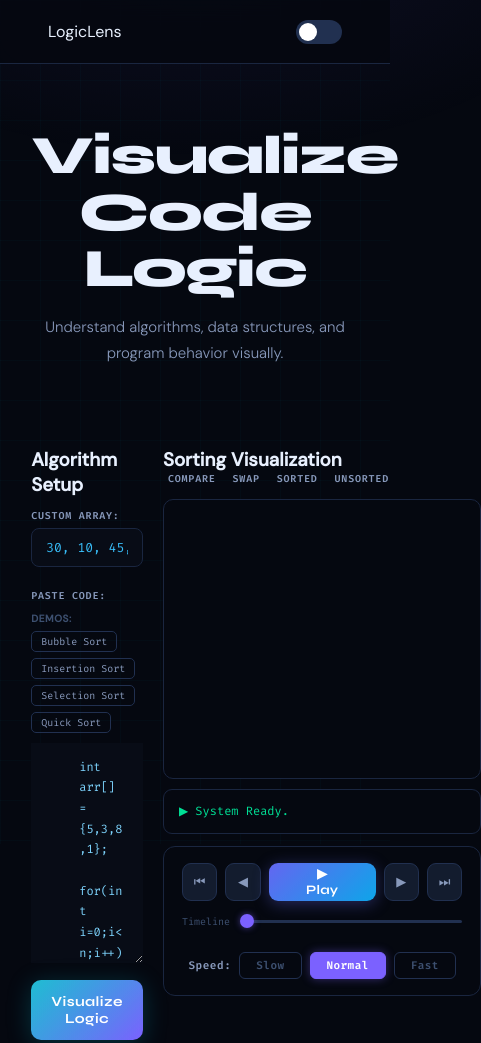
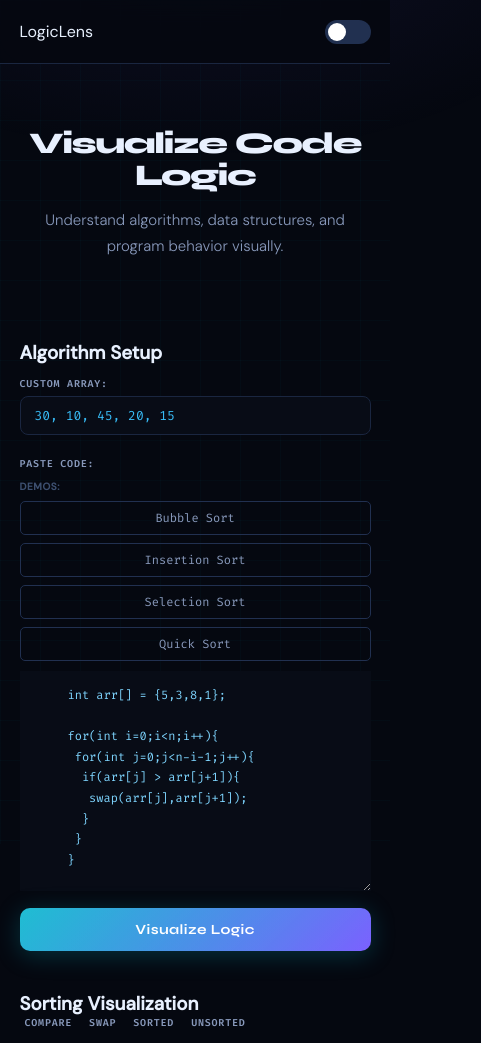
Before and after one commit to krishhj/LogicLens, a website: page index.html in a window 390 px wide. Shown: the top 1043 px of the page, 481 px wide, since content can reach past the window. Drawn offline with Linux system fonts and the light colour scheme.

Commit message:
UI: Make layouts 100% responsive for mobile layouts

```diff
--- a/logiclens.css
+++ b/logiclens.css
@@ -1093,3 +1093,67 @@ body.light .queue-container {
   transition: all 0.3s cubic-bezier(0.4, 0, 0.2, 1);
   box-shadow: 0 4px 12px rgba(0, 0, 0, 0.1);
 }
+
+/* ── RESPONSIVE DESIGN ───────────────────────────────────────────────────── */
+@media (max-width: 900px) {
+  .hero, .container, .structures, .scaling-section {
+    padding-left: 5vw;
+    padding-right: 5vw;
+  }
+
+  .container {
+    grid-template-columns: 1fr;
+    gap: 40px;
+  }
+
+  .hero h1 {
+    font-size: 38px;
+  }
+
+  nav {
+    padding: 0 5vw;
+  }
+
+  .canvas {
+    height: 320px;
+  }
+}
+
+@media (max-width: 600px) {
+  .hero h1 {
+    font-size: 30px;
+  }
+
+  .samples-row {
+    flex-direction: column;
+    align-items: stretch;
+    gap: 8px;
+  }
+
+  .sample-btn {
+    padding: 8px 9px;
+    font-size: 12px;
+  }
+
+  .info-panel {
+    flex-direction: column;
+    gap: 8px !important;
+  }
+
+  .canvas {
+    height: 220px;
+  }
+
+  .hero-stats {
+    flex-direction: column;
+    width: 100%;
+  }
+
+  .stat {
+    border-right: none;
+    border-bottom: 1px solid var(--border);
+  }
+  .stat:last-child {
+    border-bottom: none;
+  }
+}
```
